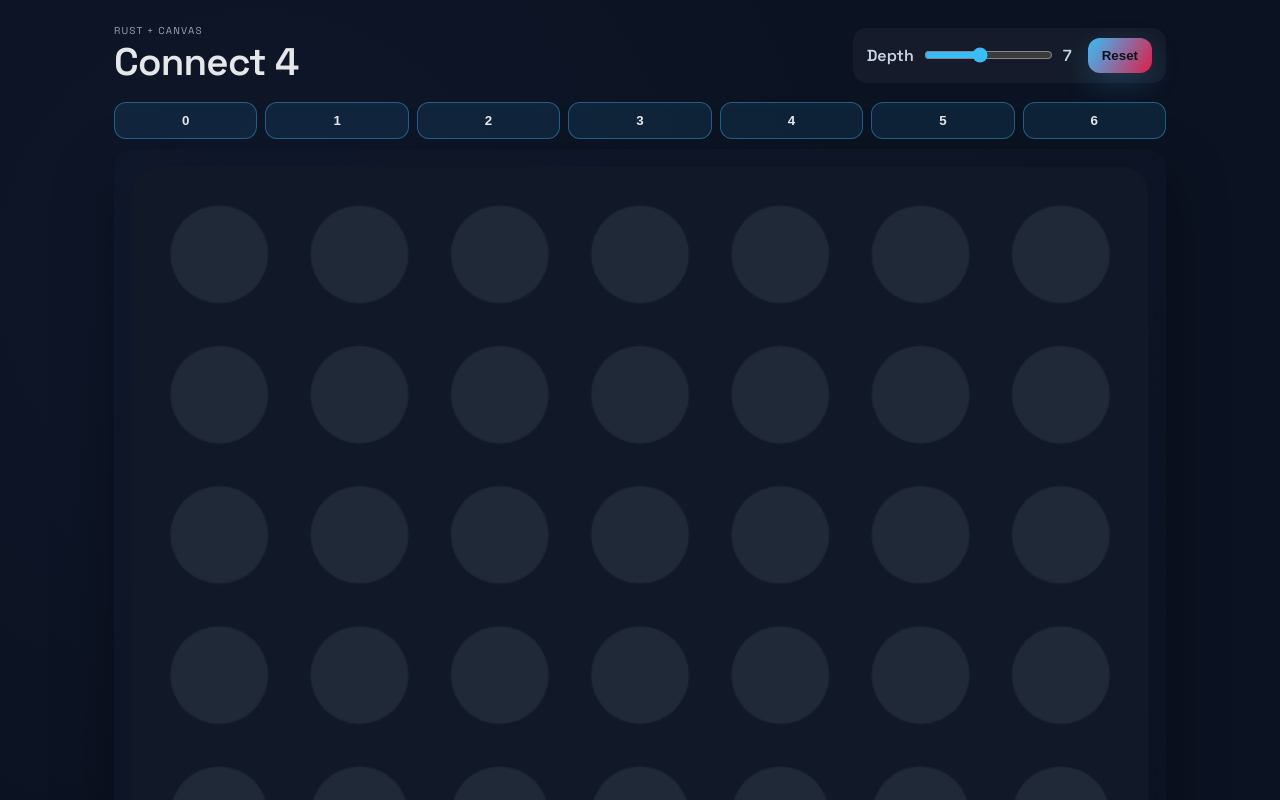
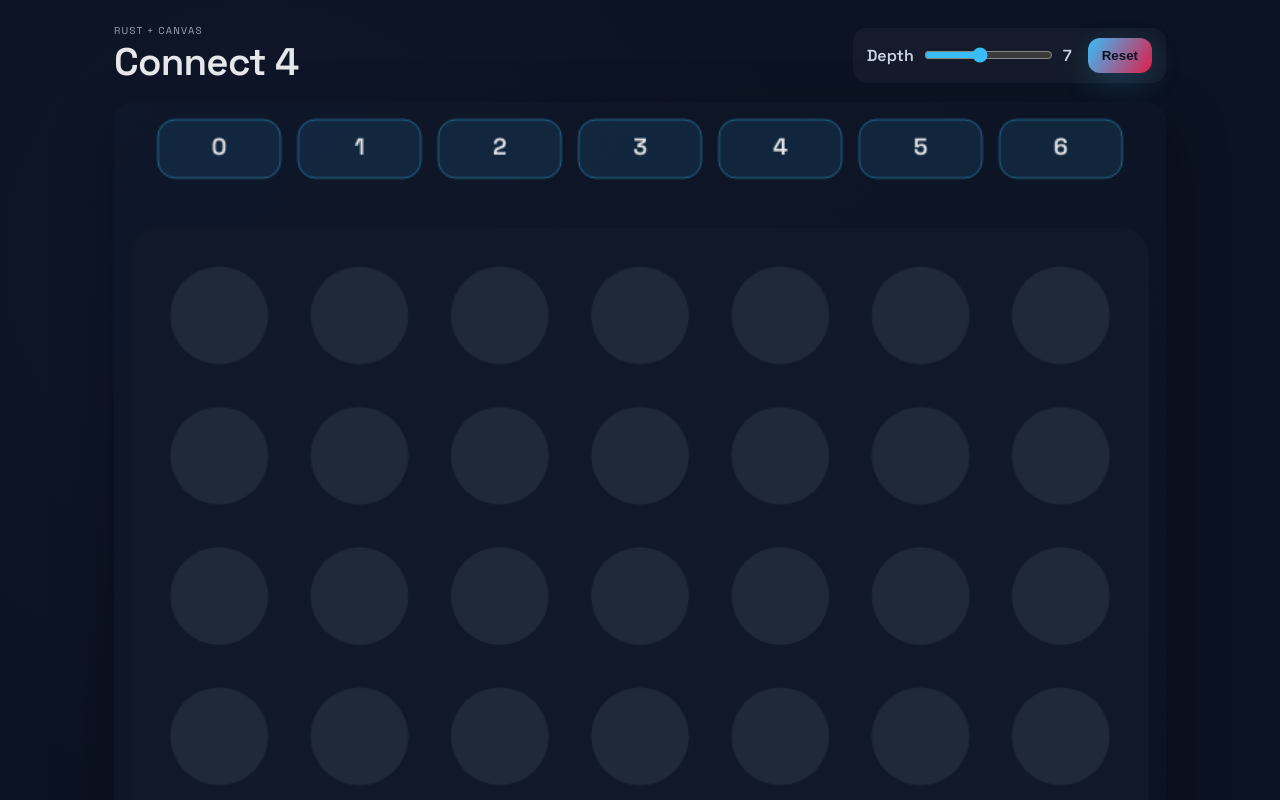
Before and after one commit to arturl/Connect4Rust, a website built with Vite: page web/index.html in a window 1280 px wide. Shown: the top 800 px of the page. Built offline with nearby package versions, Linux system fonts and the light colour scheme.

Commit message:
UI fixes

```diff
--- a/web/src/main.ts
+++ b/web/src/main.ts
@@ -4,6 +4,7 @@ const WIDTH = 7;
 const HEIGHT = 6;
 const CELL = 96;
 const PADDING = 24;
+const BUTTON_HEIGHT = 50;
 const GRAVITY = 0.9;
 const RESTITUTION = 0.35;
 
@@ -37,7 +38,7 @@ interface WinningLine {
 const canvas = document.createElement("canvas");
 const ctx = canvas.getContext("2d")!;
 canvas.width = WIDTH * CELL + PADDING * 2;
-canvas.height = HEIGHT * CELL + PADDING * 2 + CELL;
+canvas.height = BUTTON_HEIGHT + PADDING + HEIGHT * CELL + PADDING * 2;
 
 const app = document.querySelector<HTMLDivElement>("#app")!;
 const header = document.createElement("header");
@@ -59,15 +60,6 @@ header.innerHTML = `
 const status = document.createElement("div");
 status.className = "status";
 status.textContent = "You are Blue. Choose a column.";
-
-const columnButtons = document.createElement("div");
-columnButtons.className = "column-buttons";
-for (let i = 0; i < WIDTH; i++) {
-  const btn = document.createElement("button");
-  btn.textContent = `${i}`;
-  btn.addEventListener("click", () => handleMove(i));
-  columnButtons.appendChild(btn);
-}
 
 const infoPanel = document.createElement("div");
 infoPanel.className = "info-panel";
@@ -91,7 +83,7 @@ scoreLine.append(scoreLabel, scoreValue);
 
 infoPanel.append(traceLine, scoreLine);
 
-app.append(header, columnButtons, canvas, status, infoPanel);
+app.append(header, canvas, status, infoPanel);
 
 const state: GameState = {
   board: Array.from({ length: HEIGHT }, () => Array<CellState>(WIDTH).fill(0)),
@@ -119,9 +111,21 @@ resetBtn.addEventListener("click", () => {
 
 canvas.addEventListener("click", async (ev) => {
   const rect = canvas.getBoundingClientRect();
-  const x = ev.clientX - rect.left - PADDING;
-  const col = Math.floor(x / CELL);
-  if (x < 0 || col < 0 || col >= WIDTH) return;
+  const clickX = ev.clientX - rect.left;
+  const clickY = ev.clientY - rect.top;
+
+  // Scale coordinates from display size to canvas size
+  const scaleX = canvas.width / rect.width;
+  const scaleY = canvas.height / rect.height;
+  const x = clickX * scaleX;
+  const y = clickY * scaleY;
+
+  // Only handle clicks in the button row area
+  if (y < PADDING / 2 || y > BUTTON_HEIGHT + PADDING / 2) return;
+
+  const col = Math.floor((x - PADDING) / CELL);
+  if (col < 0 || col >= WIDTH) return;
+
   await handleMove(col);
 });
 
@@ -196,12 +200,13 @@ async function handleMove(col: number) {
 
 function spawnAnimation(col: number, row: number, color: string) {
   const x = PADDING + col * CELL + CELL / 2;
-  const targetY = PADDING + (HEIGHT - 1 - row) * CELL + CELL / 2;
+  const boardTop = BUTTON_HEIGHT + PADDING;
+  const targetY = boardTop + PADDING + (HEIGHT - 1 - row) * CELL + CELL / 2;
   animations.push({
     col,
     row,
     x,
-    y: PADDING - CELL,
+    y: boardTop - CELL,
     targetY,
     vy: 0,
     color,
@@ -264,6 +269,7 @@ function draw() {
   ctx.fillStyle = gradient;
   ctx.fillRect(0, 0, canvas.width, canvas.height);
 
+  drawButtons();
   drawBoard();
   drawPieces();
   drawAnimations();
@@ -329,10 +335,35 @@ function collectLine(
   return cells.length === 4 ? cells : null;
 }
 
+function drawButtons() {
+  for (let col = 0; col < WIDTH; col++) {
+    const x = PADDING + col * CELL;
+    const y = PADDING / 2;
+    const w = CELL - 12;
+    const h = BUTTON_HEIGHT - 10;
+
+    // Button background
+    ctx.fillStyle = "rgba(56, 189, 248, 0.1)";
+    ctx.strokeStyle = "rgba(56, 189, 248, 0.4)";
+    ctx.lineWidth = 1;
+    roundRect(x + 6, y, w, h, 12);
+    ctx.fill();
+    ctx.stroke();
+
+    // Button text
+    ctx.fillStyle = "#e5e7eb";
+    ctx.font = "700 16px Space Grotesk, sans-serif";
+    ctx.textAlign = "center";
+    ctx.textBaseline = "middle";
+    ctx.fillText(`${col}`, x + CELL / 2, y + h / 2);
+  }
+}
+
 function drawBoard() {
+  const boardTop = BUTTON_HEIGHT + PADDING;
   ctx.fillStyle = "#111827";
   const boardX = PADDING / 2;
-  const boardY = PADDING / 2;
+  const boardY = boardTop + PADDING / 2;
   const boardW = WIDTH * CELL + PADDING;
   const boardH = HEIGHT * CELL + PADDING;
   roundRect(boardX, boardY, boardW, boardH, 18);
@@ -342,7 +373,7 @@ function drawBoard() {
   for (let col = 0; col < WIDTH; col++) {
     for (let row = 0; row < HEIGHT; row++) {
       const x = PADDING + col * CELL + CELL / 2;
-      const y = PADDING + (HEIGHT - 1 - row) * CELL + CELL / 2;
+      const y = boardTop + PADDING + (HEIGHT - 1 - row) * CELL + CELL / 2;
       ctx.beginPath();
       ctx.arc(x, y, CELL * 0.35, 0, Math.PI * 2);
       ctx.fill();
@@ -374,8 +405,9 @@ function drawAnimations() {
 }
 
 function drawDisc(col: number, row: number, color: string, pulse: boolean) {
+  const boardTop = BUTTON_HEIGHT + PADDING;
   const x = PADDING + col * CELL + CELL / 2;
-  const y = PADDING + (HEIGHT - 1 - row) * CELL + CELL / 2;
+  const y = boardTop + PADDING + (HEIGHT - 1 - row) * CELL + CELL / 2;
   drawDiscAt(x, y, color, pulse);
 }
 
--- a/web/src/style.css
+++ b/web/src/style.css
@@ -26,29 +26,6 @@ body {
 #app {
   width: min(1100px, 100vw);
   padding: 24px;
-}
-
-.column-buttons {
-  display: grid;
-  grid-template-columns: repeat(7, 1fr);
-  gap: 8px;
-  margin-bottom: 10px;
-}
-
-.column-buttons button {
-  background: rgba(56, 189, 248, 0.1);
-  border: 1px solid rgba(56, 189, 248, 0.4);
-  color: #e5e7eb;
-  padding: 10px 0;
-  border-radius: 12px;
-  font-weight: 700;
-  cursor: pointer;
-  transition: all 0.15s ease;
-}
-
-.column-buttons button:hover {
-  background: rgba(56, 189, 248, 0.2);
-  transform: translateY(-1px);
 }
 
 header {
@@ -114,6 +91,7 @@ canvas {
   display: block;
   border-radius: 20px;
   box-shadow: 0 25px 60px rgba(0, 0, 0, 0.35);
+  cursor: pointer;
 }
 
 .status {
```
Also changed, not shown: 1 other file.
